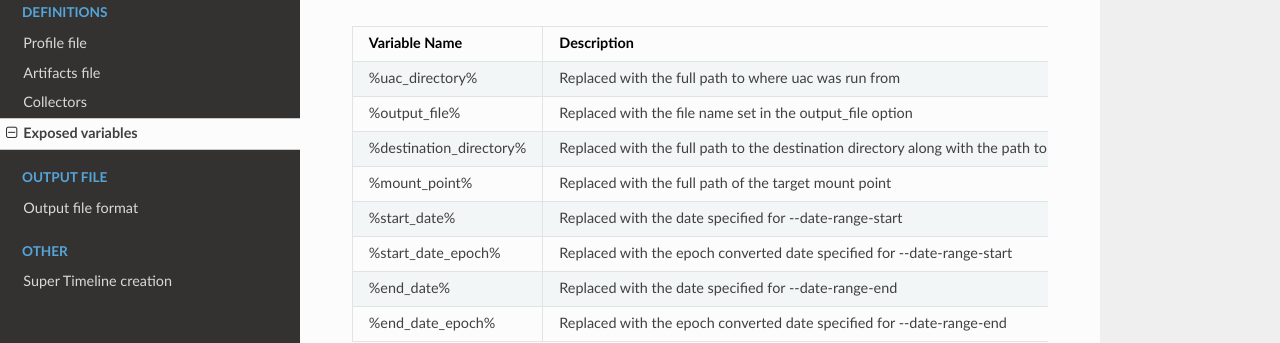
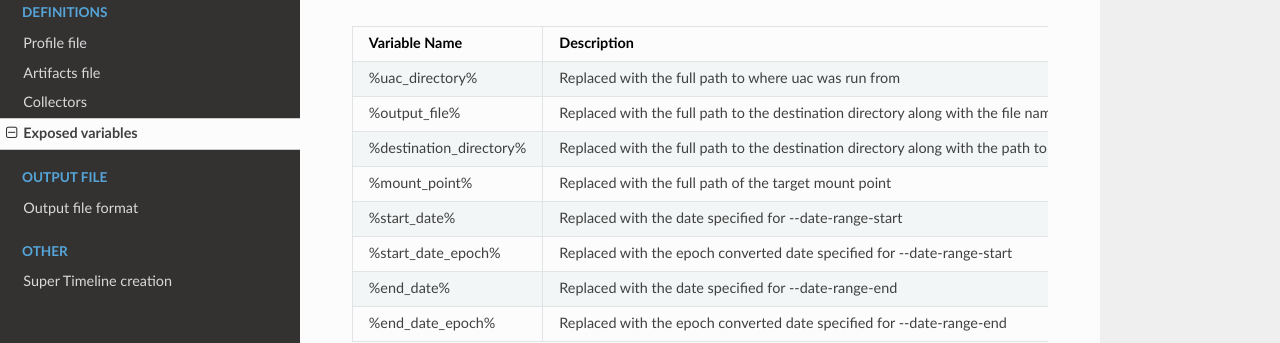
Before and after one commit to tclahr/uac-docs, an MkDocs documentation site: the page built from docs/exposed_vars.md, in a window 1280 px wide and 1337 px high. Shown: the part 182-525 px from the top of the window. Built offline with MkDocs 1.6.1, drawn with Linux system fonts in a browser that asks for light colours; nearby versions of some CDN libraries.

Commit message:
docs: change output_file var description
Signed-off-by: Thiago Canozzo Lahr <tclahr@br.ibm.com>

```diff
--- a/docs/exposed_vars.md
+++ b/docs/exposed_vars.md
@@ -5,7 +5,7 @@ Some variables can be used and will be replaced by UAC at runtime:
 |Variable Name|Description|
 |---|---|
 |%uac_directory%|Replaced with the full path to where uac was run from|
-|%output_file%|Replaced with the file name set in the output_file option|
+|%output_file%|Replaced with the full path to the destination directory along with the file name set in the output_file option|
 |%destination_directory%|Replaced with the full path to the destination directory along with the path to the artifact appended to it|
 |%mount_point%|Replaced with the full path of the target mount point|
 |%start_date%|Replaced with the date specified for --date-range-start|
```
